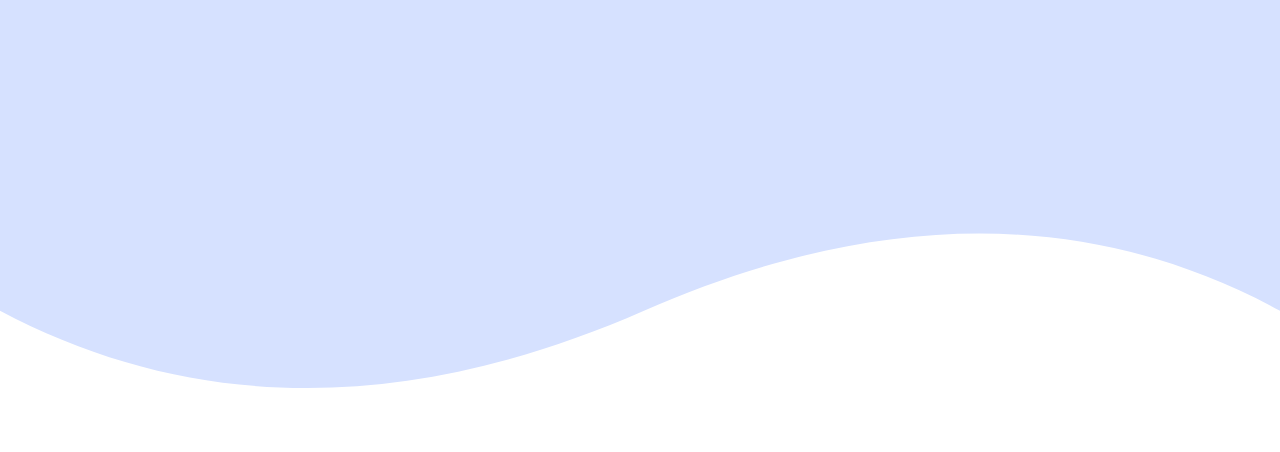
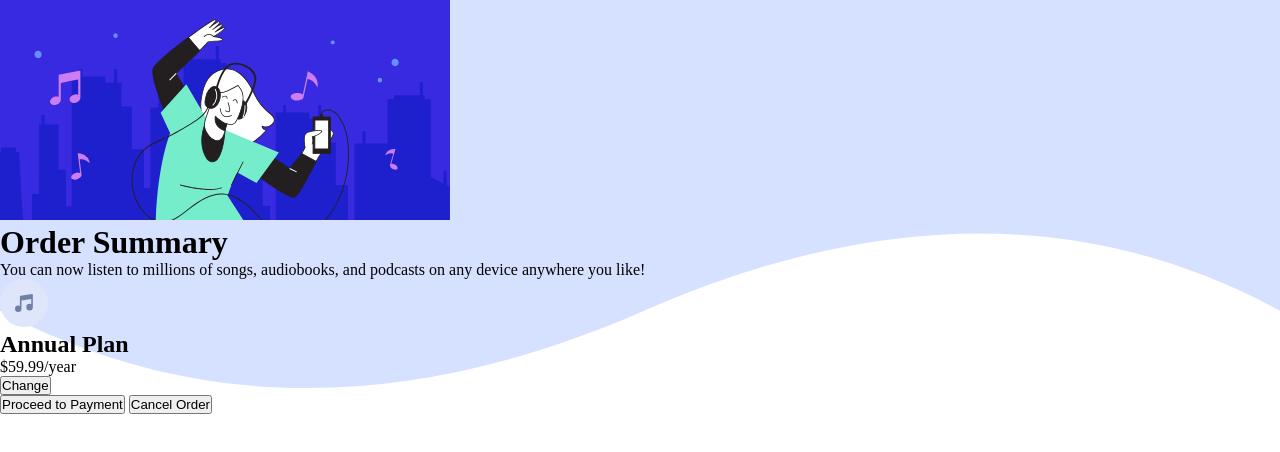
Before and after one commit to sarrietav-frontendmentor/order-summary-component, a website: page index.html in a window 1280 px wide. Drawn offline with nearby package versions, Linux system fonts and the light colour scheme; files that its build step writes are made by us from their sources.

Commit message:
buld html structure

```diff
--- a/index.html
+++ b/index.html
@@ -4,7 +4,7 @@
     <meta charset="UTF-8" />
     <meta http-equiv="X-UA-Compatible" content="IE=edge" />
     <meta name="viewport" content="width=device-width, initial-scale=1.0" />
-		<link rel="stylesheet" href="css/style.css">
+    <link rel="stylesheet" href="css/style.css" />
     <link rel="preconnect" href="https://fonts.googleapis.com" />
     <link rel="preconnect" href="https://fonts.gstatic.com" crossorigin />
     <link
@@ -20,6 +20,27 @@
     <title>Order Summary Component</title>
   </head>
   <body>
-
-	</body>
+    <div class="card">
+      <div class="card__image">
+        <img src="./assets/illustration-hero.svg" alt="Girl enjoying music" />
+      </div>
+      <h1 class="card__title">Order Summary</h1>
+      <p class="card__description">
+        You can now listen to millions of songs, audiobooks, and podcasts on any
+        device anywhere you like!
+      </p>
+      <div class="callout">
+        <img
+          class="callout__icon"
+          src="./assets/icon-music.svg"
+          alt="Music Icon"
+        />
+        <h2 class="callout__title">Annual Plan</h2>
+        <p class="callout__price">$59.99/year</p>
+        <button class="btn btn--callout">Change</button>
+      </div>
+      <button class="btn btn--primary">Proceed to Payment</button>
+      <button class="btn btn--secondary">Cancel Order</button>
+    </div>
+  </body>
 </html>
```
